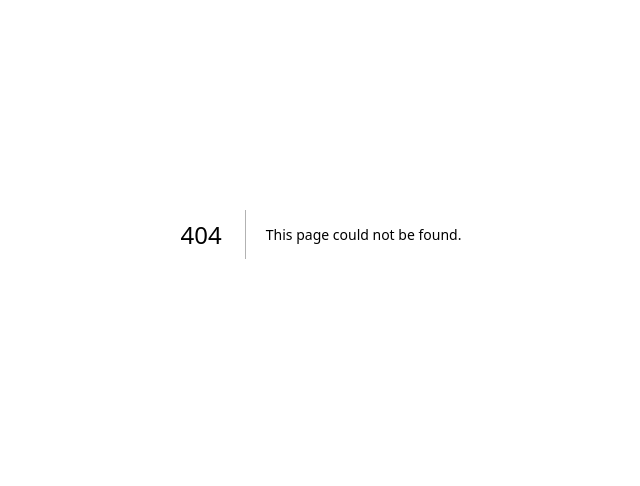
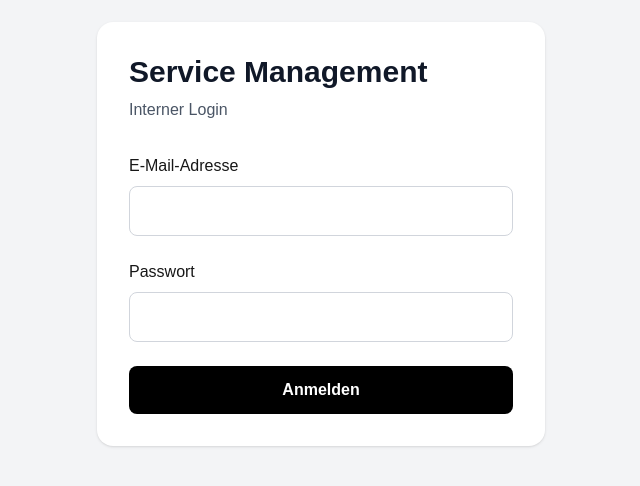
Before and after one commit to HHChristina/service-management-system, a Next.js app: page /login in a window 1280 px wide. Before the commit this address had no page. Shown: the part 166-652 px from the top of the page, without its empty margins (319-959 px from the left). Built offline with nearby package versions, Linux system fonts and the light colour scheme.

Commit message:
Add admin login and protected dashboard

```diff
--- /dev/null
+++ b/src/app/admin/page.tsx
@@ -0,0 +1,106 @@
+import { redirect } from 'next/navigation'
+import { createClient } from '@/lib/supabase/server'
+
+export const dynamic = 'force-dynamic'
+
+export default async function AdminPage() {
+  const supabase = await createClient()
+
+  const { data: claimsData, error: claimsError } =
+    await supabase.auth.getClaims()
+
+  const claims = claimsData?.claims
+
+  if (claimsError || !claims?.sub) {
+    redirect('/login')
+  }
+
+  const { data: profile, error: profileError } =
+    await supabase
+      .from('profiles')
+      .select('email, display_name, role, is_active')
+      .eq('id', claims.sub)
+      .single()
+
+  if (
+    profileError ||
+    !profile ||
+    !profile.is_active ||
+    !['admin', 'staff'].includes(profile.role)
+  ) {
+    redirect('/login')
+  }
+
+  return (
+    <main className="min-h-screen bg-gray-100 p-8">
+      <div className="mx-auto max-w-6xl">
+        <div className="flex items-center justify-between rounded-2xl bg-white p-6 shadow-sm">
+          <div>
+            <h1 className="text-3xl font-bold text-gray-900">
+              Service Management
+            </h1>
+
+            <p className="mt-2 text-gray-600">
+              Angemeldet als{' '}
+              {profile.display_name || profile.email}
+            </p>
+
+            <p className="text-sm text-gray-500">
+              Rolle: {profile.role}
+            </p>
+          </div>
+
+          <form action="/auth/signout" method="post">
+            <button
+              type="submit"
+              className="rounded-lg border border-gray-300 px-5 py-3 font-medium"
+            >
+              Abmelden
+            </button>
+          </form>
+        </div>
+
+        <div className="mt-8 grid gap-6 md:grid-cols-4">
+          <div className="rounded-2xl bg-white p-6 shadow-sm">
+            <p className="text-sm text-gray-500">
+              Servicefälle
+            </p>
+            <p className="mt-2 text-2xl font-bold">–</p>
+          </div>
+
+          <div className="rounded-2xl bg-white p-6 shadow-sm">
+            <p className="text-sm text-gray-500">
+              Kunden
+            </p>
+            <p className="mt-2 text-2xl font-bold">–</p>
+          </div>
+
+          <div className="rounded-2xl bg-white p-6 shadow-sm">
+            <p className="text-sm text-gray-500">
+              Seriennummern
+            </p>
+            <p className="mt-2 text-2xl font-bold">–</p>
+          </div>
+
+          <div className="rounded-2xl bg-white p-6 shadow-sm">
+            <p className="text-sm text-gray-500">
+              Produktgruppen
+            </p>
+            <p className="mt-2 text-2xl font-bold">4</p>
+          </div>
+        </div>
+
+        <div className="mt-8 rounded-2xl bg-white p-8 shadow-sm">
+          <h2 className="text-xl font-bold">
+            Admin-Bereich funktioniert ✅
+          </h2>
+
+          <p className="mt-2 text-gray-600">
+            Als Nächstes bauen wir hier das echte
+            Service-Dashboard ein.
+          </p>
+        </div>
+      </div>
+    </main>
+  )
+}
--- /dev/null
+++ b/src/app/auth/signout/route.ts
@@ -0,0 +1,21 @@
+import { createClient } from '@/lib/supabase/server'
+import { revalidatePath } from 'next/cache'
+import { type NextRequest, NextResponse } from 'next/server'
+
+export async function POST(request: NextRequest) {
+  const supabase = await createClient()
+
+  const { data: claimsData } =
+    await supabase.auth.getClaims()
+
+  if (claimsData?.claims) {
+    await supabase.auth.signOut()
+  }
+
+  revalidatePath('/', 'layout')
+
+  return NextResponse.redirect(
+    new URL('/login', request.url),
+    { status: 302 }
+  )
+}
--- /dev/null
+++ b/src/app/login/page.tsx
@@ -0,0 +1,100 @@
+'use client'
+
+import { FormEvent, useState } from 'react'
+import { createClient } from '@/lib/supabase/client'
+
+export default function LoginPage() {
+  const [loading, setLoading] = useState(false)
+  const [error, setError] = useState<string | null>(null)
+
+  async function handleSubmit(
+    event: FormEvent<HTMLFormElement>
+  ) {
+    event.preventDefault()
+
+    setLoading(true)
+    setError(null)
+
+    const formData = new FormData(event.currentTarget)
+
+    const email = String(formData.get('email') ?? '')
+    const password = String(formData.get('password') ?? '')
+
+    const supabase = createClient()
+
+    const { error } =
+      await supabase.auth.signInWithPassword({
+        email,
+        password,
+      })
+
+    if (error) {
+      setError('E-Mail-Adresse oder Passwort ist nicht korrekt.')
+      setLoading(false)
+      return
+    }
+
+    window.location.href = '/admin'
+  }
+
+  return (
+    <main className="flex min-h-screen items-center justify-center bg-gray-100 px-4">
+      <div className="w-full max-w-md rounded-2xl bg-white p-8 shadow-sm">
+        <h1 className="text-3xl font-bold text-gray-900">
+          Service Management
+        </h1>
+
+        <p className="mt-2 text-gray-600">
+          Interner Login
+        </p>
+
+        <form
+          onSubmit={handleSubmit}
+          className="mt-8 space-y-6"
+        >
+          <div>
+            <label className="mb-2 block font-medium">
+              E-Mail-Adresse
+            </label>
+
+            <input
+              name="email"
+              type="email"
+              required
+              autoComplete="email"
+              className="w-full rounded-lg border border-gray-300 px-4 py-3"
+            />
+          </div>
+
+          <div>
+            <label className="mb-2 block font-medium">
+              Passwort
+            </label>
+
+            <input
+              name="password"
+              type="password"
+              required
+              autoComplete="current-password"
+              className="w-full rounded-lg border border-gray-300 px-4 py-3"
+            />
+          </div>
+
+          {error && (
+            <div className="rounded-lg border border-red-200 bg-red-50 p-4 text-red-800">
+              {error}
+            </div>
+          )}
+
+          <button
+            type="submit"
+            disabled={loading}
+            className="w-full rounded-lg bg-black px-6 py-3 font-semibold text-white disabled:opacity-50"
+          >
+            {loading ? 'Anmeldung läuft...' : 'Anmelden'}
+          </button>
+        </form>
+      </div>
+    </main>
+  )
+}
--- /dev/null
+++ b/src/lib/supabase/client.ts
@@ -0,0 +1,8 @@
+import { createBrowserClient } from '@supabase/ssr'
+
+export function createClient() {
+  return createBrowserClient(
+    process.env.NEXT_PUBLIC_SUPABASE_URL!,
+    process.env.NEXT_PUBLIC_SUPABASE_PUBLISHABLE_KEY!
+  )
+}
--- /dev/null
+++ b/src/lib/supabase/proxy.ts
@@ -0,0 +1,42 @@
+import { createServerClient } from '@supabase/ssr'
+import { NextResponse, type NextRequest } from 'next/server'
+
+export async function updateSession(request: NextRequest) {
+  let supabaseResponse = NextResponse.next({
+    request,
+  })
+
+  const supabase = createServerClient(
+    process.env.NEXT_PUBLIC_SUPABASE_URL!,
+    process.env.NEXT_PUBLIC_SUPABASE_PUBLISHABLE_KEY!,
+    {
+      cookies: {
+        getAll() {
+          return request.cookies.getAll()
+        },
+
+        setAll(cookiesToSet, headers) {
+          cookiesToSet.forEach(({ name, value }) =>
+            request.cookies.set(name, value)
+          )
+
+          supabaseResponse = NextResponse.next({
+            request,
+          })
+
+          cookiesToSet.forEach(({ name, value, options }) =>
+            supabaseResponse.cookies.set(name, value, options)
+          )
+
+          Object.entries(headers).forEach(([key, value]) =>
+            supabaseResponse.headers.set(key, value)
+          )
+        },
+      },
+    }
+  )
+
+  await supabase.auth.getClaims()
+
+  return supabaseResponse
+}
--- /dev/null
+++ b/src/lib/supabase/server.ts
@@ -0,0 +1,29 @@
+import { createServerClient } from '@supabase/ssr'
+import { cookies } from 'next/headers'
+
+export async function createClient() {
+  const cookieStore = await cookies()
+
+  return createServerClient(
+    process.env.NEXT_PUBLIC_SUPABASE_URL!,
+    process.env.NEXT_PUBLIC_SUPABASE_PUBLISHABLE_KEY!,
+    {
+      cookies: {
+        getAll() {
+          return cookieStore.getAll()
+        },
+
+        setAll(cookiesToSet, _headers) {
+          try {
+            cookiesToSet.forEach(({ name, value, options }) =>
+              cookieStore.set(name, value, options)
+            )
+          } catch {
+            // In Server Components können Cookies nicht direkt
+            // geschrieben werden. Das übernimmt unser Proxy.
+          }
+        },
+      },
+    }
+  )
+}
--- /dev/null
+++ b/src/proxy.ts
@@ -0,0 +1,12 @@
+import { type NextRequest } from 'next/server'
+import { updateSession } from '@/lib/supabase/proxy'
+
+export async function proxy(request: NextRequest) {
+  return await updateSession(request)
+}
+
+export const config = {
+  matcher: [
+    '/((?!_next/static|_next/image|favicon.ico|.*\\.(?:svg|png|jpg|jpeg|gif|webp)$).*)',
+  ],
+}
```
